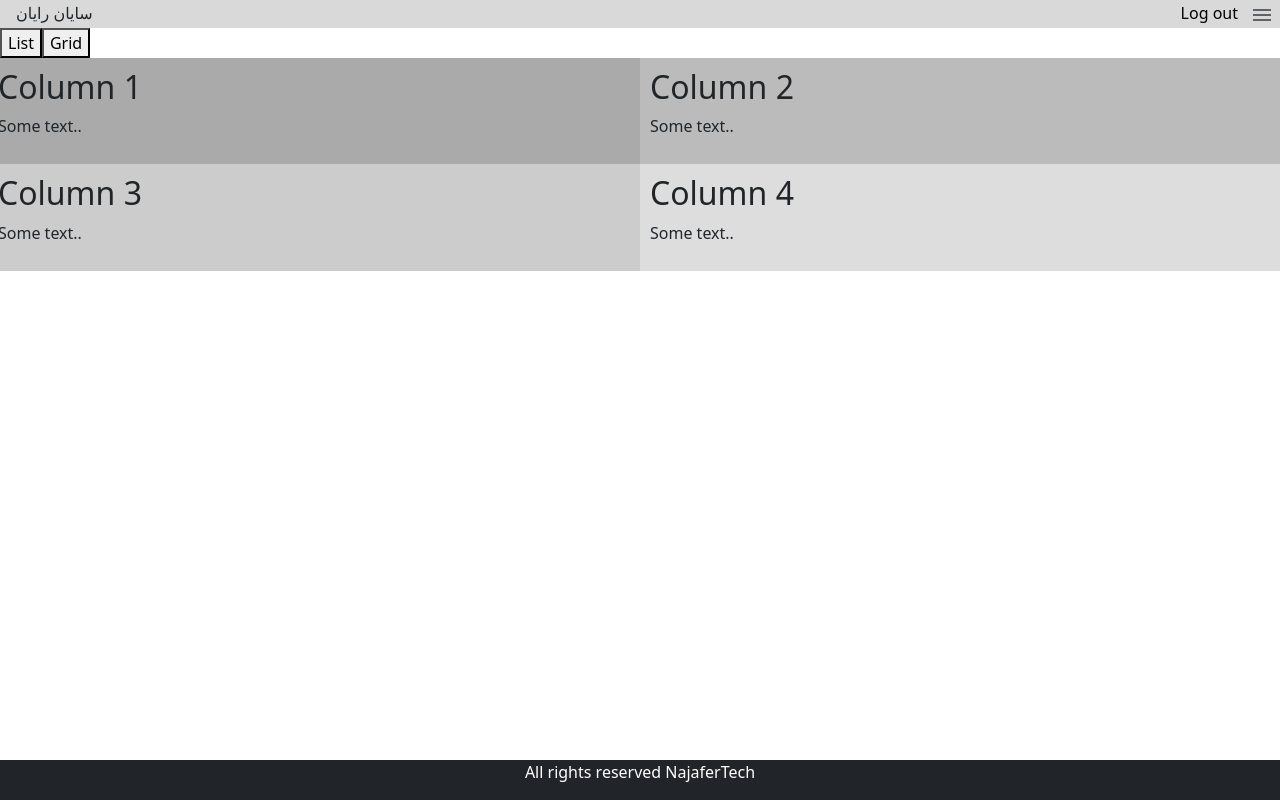
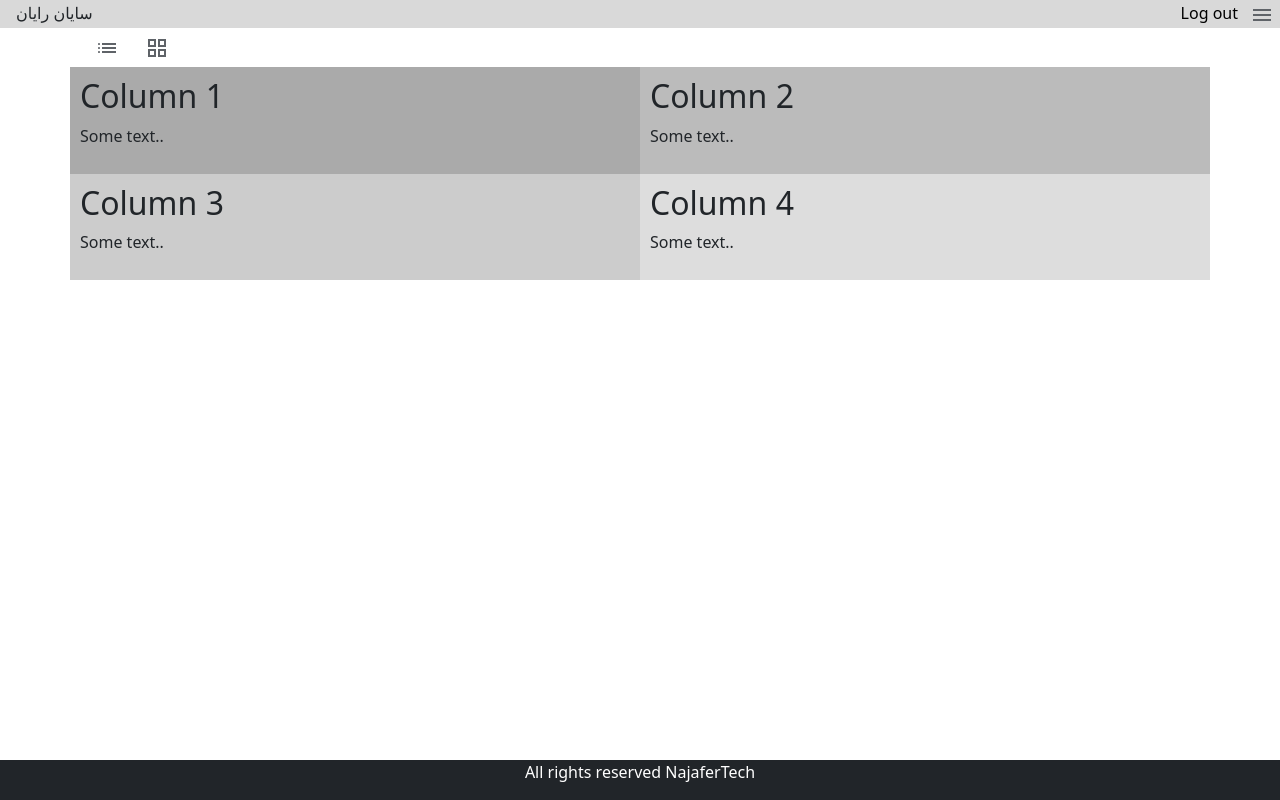
Before and after one commit to goofySunny/Task, an Angular app: page /list-grid in a window 1280 px wide. Built offline with nearby package versions, Linux system fonts and the light colour scheme; sample sign-in values are in the browser's storage.

Commit message:
added a link to route to new component

```diff
--- a/src/app/pages/list-grid/list-grid.component.html
+++ b/src/app/pages/list-grid/list-grid.component.html
@@ -1,6 +1,11 @@
+<div class="container ">
     <!-- Buttons to choose list or grid view -->
-<button onclick="listView()"><i class="fa fa-bars"></i> List</button>
-<button onclick="gridView()"><i class="fa fa-th-large"></i> Grid</button>
+    <button (click)="listView()" class="btn btn-default">
+        <img src="assets/list.svg" alt="">
+    </button>
+    <button (click)="gridView()" class="btn btn-default">
+        <img src="assets/grid.svg" alt="">
+    </button>
 
     <div class="row">
         <div class="column" style="background-color:#aaa;">
@@ -23,3 +28,4 @@
             <p>Some text..</p>
         </div>
     </div>
+</div>
--- a/src/app/pages/side-nav/side-nav.component.html
+++ b/src/app/pages/side-nav/side-nav.component.html
@@ -5,6 +5,7 @@
     <div class="content">
     <a [routerLink]="['dashboard']">Home</a>
     <a [routerLink]="['patients']">Patients</a>
+    <a [routerLink]="['list-grid']">ListGrid patients</a>
     <a>Thanks</a>
     </div>
 </div>
```
Lines whose indentation alone changed are shown as unchanged.
